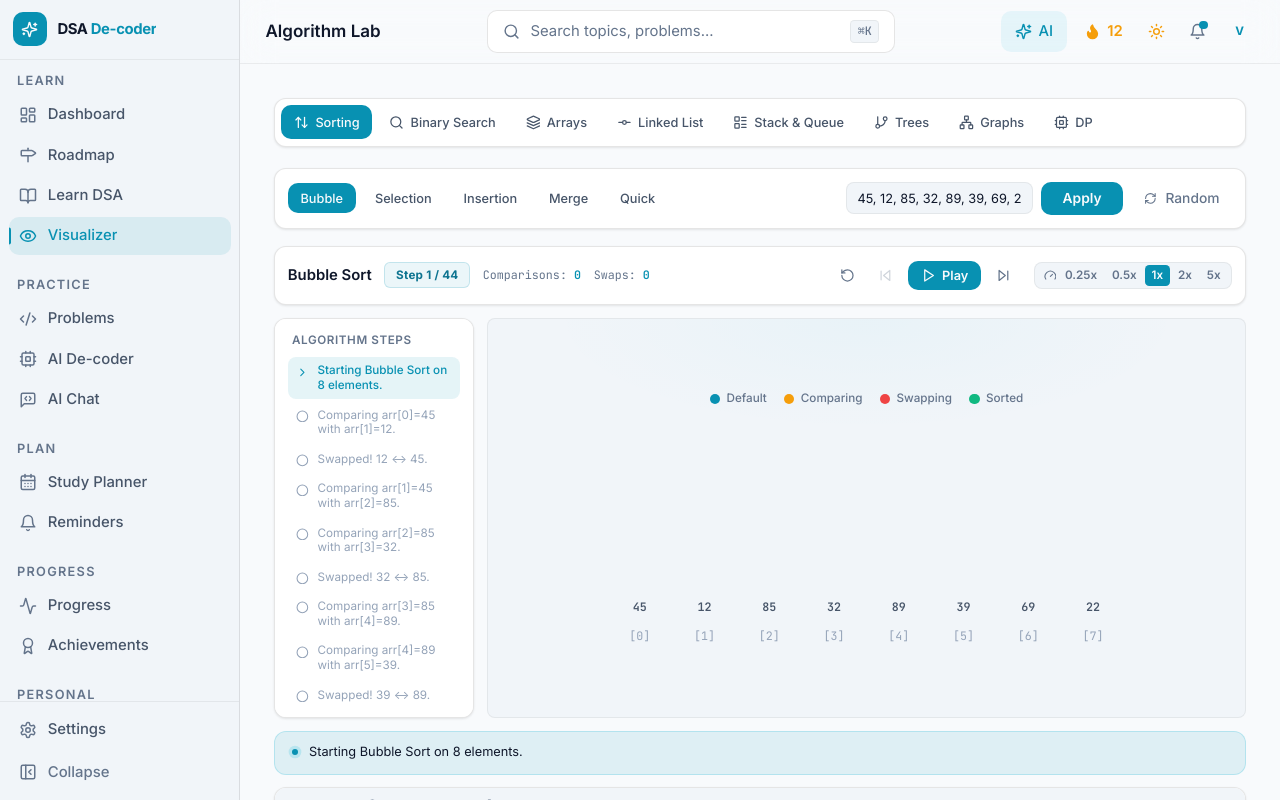
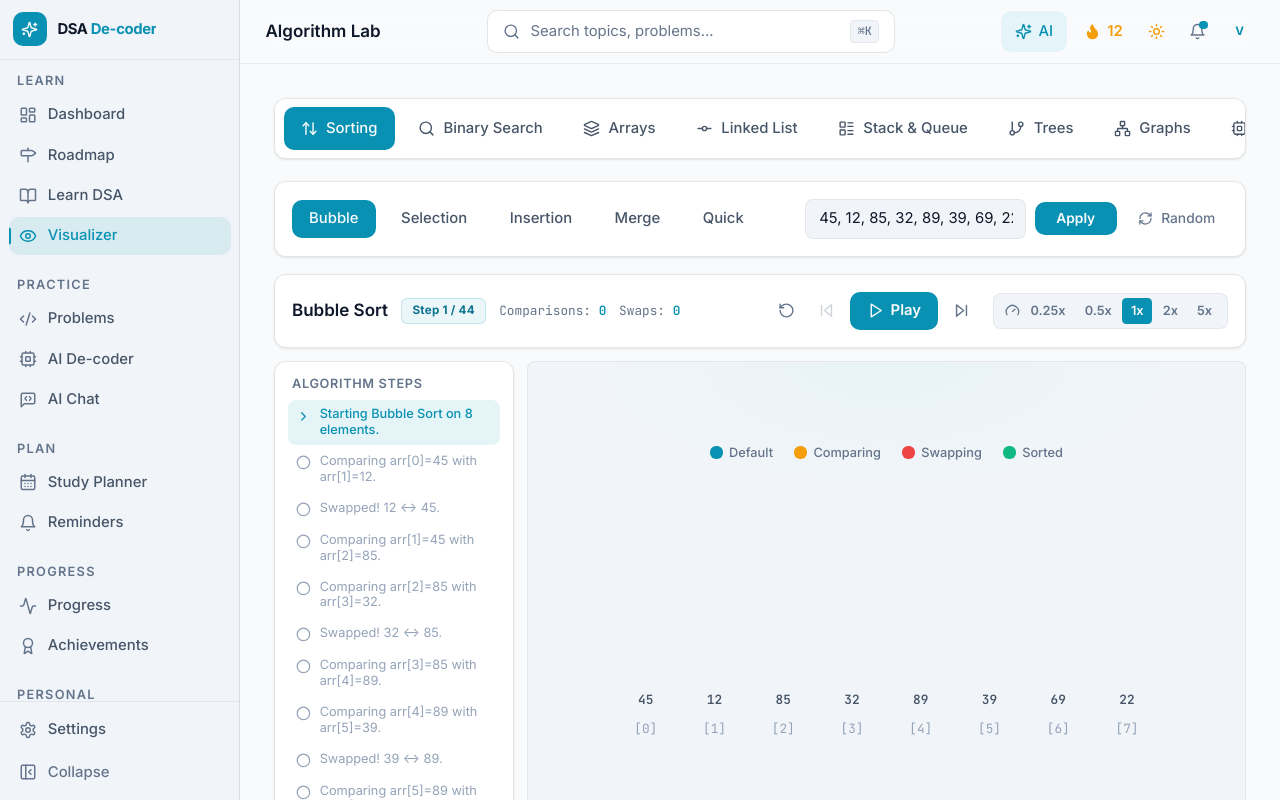
Before and after one commit to vikram1110dev/DSA-De-coder, a Next.js app: page /visualizer in a window 1280 px wide. Shown: the top 800 px of the page. Built offline with nearby package versions, Linux system fonts and the light colour scheme.

Commit message:
style: scale up Visualizer, Practice, and Progress pages for better readability

```diff
--- a/src/app/visualizer/page.tsx
+++ b/src/app/visualizer/page.tsx
@@ -42,7 +42,7 @@ export default function VisualizerPage() {
     <AppLayout>
       <div className="space-y-5">
         {/* Category selector */}
-        <div className="flex items-center gap-1 surface p-1.5 overflow-x-auto">
+        <div className="flex items-center gap-1.5 surface p-2 overflow-x-auto">
           {CATEGORIES.map((cat) => {
             const Icon = cat.icon;
             const isActive = activeCategory === cat.id;
@@ -51,13 +51,13 @@ export default function VisualizerPage() {
                 key={cat.id}
                 onClick={() => setActiveCategory(cat.id)}
                 className={clsx(
-                  'flex items-center gap-1.5 px-3 py-2 text-xs font-medium rounded-lg whitespace-nowrap transition-all',
+                  'flex items-center gap-2 px-4 py-2.5 text-sm font-medium rounded-lg whitespace-nowrap transition-all',
                   isActive
                     ? 'bg-accent text-bg-primary'
                     : 'text-text-secondary hover:text-text-primary hover:bg-white/[0.04]'
                 )}
               >
-                <Icon className="w-3.5 h-3.5" />
+                <Icon className="w-4 h-4" />
                 <span>{cat.name}</span>
               </button>
             );
--- a/src/components/visualizer/AlgorithmLab.tsx
+++ b/src/components/visualizer/AlgorithmLab.tsx
@@ -94,14 +94,14 @@ export const AlgorithmLab: React.FC<AlgorithmLabProps> = ({
   return (
     <div className="space-y-3">
       {/* ── Header bar ── */}
-      <div className="flex flex-wrap items-center justify-between gap-3 surface p-3">
+      <div className="flex flex-wrap items-center justify-between gap-3 surface p-4">
         <div className="flex items-center gap-3">
-          <h2 className="text-sm font-semibold text-text-primary">{algorithmName}</h2>
+          <h2 className="text-base font-semibold text-text-primary">{algorithmName}</h2>
           <span className="badge badge-cyan">
             Step {Math.min(currentStepIndex + 1, totalSteps)} / {totalSteps}
           </span>
           {counters && counters.map((c) => (
-            <span key={c.label} className="text-xxs font-mono text-text-muted">
+            <span key={c.label} className="text-xs font-mono text-text-muted">
               {c.label}: <span className="text-accent font-semibold">{c.value}</span>
             </span>
           ))}
@@ -110,39 +110,39 @@ export const AlgorithmLab: React.FC<AlgorithmLabProps> = ({
         {/* Playback controls */}
         <div className="flex items-center gap-1.5">
           <button onClick={onRestart} className="btn-ghost p-2" title="Restart (R)" aria-label="Restart">
-            <RotateCcw className="w-3.5 h-3.5" />
+            <RotateCcw className="w-4 h-4" />
           </button>
           <button onClick={onStepBackward} disabled={currentStepIndex <= 0} className="btn-ghost p-2 disabled:opacity-30" title="Step back (←)" aria-label="Step backward">
-            <SkipBack className="w-3.5 h-3.5" />
+            <SkipBack className="w-4 h-4" />
           </button>
 
           <button
             onClick={onPlayPause}
             className={clsx(
-              'flex items-center gap-1.5 px-3 py-1.5 rounded-lg text-xs font-semibold transition-all',
+              'flex items-center gap-1.5 px-4 py-2 rounded-lg text-sm font-semibold transition-all',
               isPlaying
                 ? 'bg-accent-amber text-bg-primary hover:bg-accent-amber/90'
                  : 'bg-accent text-bg-primary hover:bg-accent-hover'
             )}
             title="Play/Pause (Space)"
           >
-            {isPlaying ? <Pause className="w-3.5 h-3.5" /> : <Play className="w-3.5 h-3.5" />}
+            {isPlaying ? <Pause className="w-4 h-4" /> : <Play className="w-4 h-4" />}
             <span>{isPlaying ? 'Pause' : 'Play'}</span>
           </button>
 
           <button onClick={onStepForward} disabled={isComplete} className="btn-ghost p-2 disabled:opacity-30" title="Step forward (→)" aria-label="Step forward">
-            <SkipForward className="w-3.5 h-3.5" />
+            <SkipForward className="w-4 h-4" />
           </button>
 
           {/* Speed selector */}
-          <div className="flex items-center gap-0.5 ml-2 surface-inset px-1 py-0.5 rounded-md">
-            <Gauge className="w-3 h-3 text-text-muted ml-1" />
+          <div className="flex items-center gap-0.5 ml-2 surface-inset px-1.5 py-1 rounded-md">
+            <Gauge className="w-3.5 h-3.5 text-text-muted ml-1" />
             {[0.25, 0.5, 1, 2, 5].map((s) => (
               <button
                 key={s}
                 onClick={() => onSpeedChange(s)}
                 className={clsx(
-                  'px-1.5 py-0.5 text-xxs font-semibold rounded transition-colors',
+                  'px-2 py-1 text-xs font-semibold rounded transition-colors',
                   speed === s ? 'bg-accent text-bg-primary' : 'text-text-muted hover:text-text-secondary'
                 )}
                 title={`Speed shortcut: [ to slow down, ] to speed up`}
@@ -155,7 +155,7 @@ export const AlgorithmLab: React.FC<AlgorithmLabProps> = ({
       </div>
 
       {/* ── Main workspace: 3-panel layout ── */}
-      <div className="grid grid-cols-1 lg:grid-cols-[200px_1fr] gap-3">
+      <div className="grid grid-cols-1 lg:grid-cols-[240px_1fr] gap-3">
         {/* Left: Step Timeline */}
         <div className="hidden lg:block">
           <StepTimeline
@@ -165,7 +165,7 @@ export const AlgorithmLab: React.FC<AlgorithmLabProps> = ({
         </div>
 
         {/* Center: Visualization canvas */}
-        <div className="surface-inset p-6 min-h-[320px] flex flex-col justify-center items-center relative overflow-hidden">
+        <div className="surface-inset p-6 min-h-[380px] flex flex-col justify-center items-center relative overflow-hidden">
           {/* Subtle glow */}
           <div className="absolute inset-0 bg-hero-glow pointer-events-none opacity-30" />
           <div className="relative w-full">
@@ -176,9 +176,9 @@ export const AlgorithmLab: React.FC<AlgorithmLabProps> = ({
 
       {/* ── Bottom: Live explanation + Code panel ── */}
       {currentStep && (
-        <div className="surface-accent px-4 py-2.5 flex items-start gap-2.5">
-          <div className="w-1.5 h-1.5 rounded-full bg-accent mt-1.5 shrink-0 animate-step-pulse" />
-          <p className="text-xs text-text-primary leading-relaxed">
+        <div className="surface-accent px-4 py-3 flex items-start gap-2.5">
+          <div className="w-2 h-2 rounded-full bg-accent mt-1.5 shrink-0 animate-step-pulse" />
+          <p className="text-sm text-text-primary leading-relaxed">
             {currentStep.message}
           </p>
         </div>
--- a/src/components/visualizer/SortingVisualizer.tsx
+++ b/src/components/visualizer/SortingVisualizer.tsx
@@ -285,14 +285,14 @@ export const SortingVisualizer: React.FC = () => {
   return (
     <div className="space-y-4">
       {/* Algorithm selector + custom input */}
-      <div className="flex flex-wrap items-center justify-between gap-3 surface p-3">
-        <div className="flex items-center gap-1.5 overflow-x-auto">
+      <div className="flex flex-wrap items-center justify-between gap-3 surface p-4">
+        <div className="flex items-center gap-2 overflow-x-auto">
           {(['bubble', 'selection', 'insertion', 'merge', 'quick'] as SortAlgorithm[]).map((algo) => (
             <button
               key={algo}
               onClick={() => setAlgorithm(algo)}
               className={clsx(
-                'px-3 py-1.5 text-xs font-medium rounded-lg capitalize transition-all whitespace-nowrap',
+                'px-4 py-2 text-sm font-medium rounded-lg capitalize transition-all whitespace-nowrap',
                 algorithm === algo ? 'bg-accent text-bg-primary' : 'text-text-secondary hover:text-text-primary hover:bg-white/[0.04]'
               )}
             >
@@ -306,11 +306,11 @@ export const SortingVisualizer: React.FC = () => {
             value={customInput}
             onChange={(e) => setCustomInput(e.target.value)}
             placeholder="e.g. 50, 10, 80"
-            className="w-44 surface-inset px-2.5 py-1.5 text-xs text-text-primary focus:outline-none focus:ring-1 focus:ring-accent rounded-md"
+            className="w-52 surface-inset px-3 py-2 text-sm text-text-primary focus:outline-none focus:ring-1 focus:ring-accent rounded-md"
           />
           <button onClick={handleApplyCustom} className="btn-primary py-1.5">Apply</button>
-          <button onClick={handleRandomize} className="btn-ghost py-1.5">
-            <RefreshCw className="w-3 h-3" /> Random
+          <button onClick={handleRandomize} className="btn-ghost py-2">
+            <RefreshCw className="w-3.5 h-3.5" /> Random
           </button>
         </div>
       </div>
@@ -339,15 +339,15 @@ export const SortingVisualizer: React.FC = () => {
         {/* Visualization: Array bars */}
         <div className="flex flex-col items-center gap-2">
           {/* Legend */}
-          <div className="flex items-center gap-4 text-xxs font-medium text-text-muted mb-2">
-            <span className="flex items-center gap-1.5"><span className="w-2.5 h-2.5 rounded-sm bg-accent" />Default</span>
-            <span className="flex items-center gap-1.5"><span className="w-2.5 h-2.5 rounded-sm bg-viz-comparing" />Comparing</span>
-            <span className="flex items-center gap-1.5"><span className="w-2.5 h-2.5 rounded-sm bg-viz-swapping" />Swapping</span>
-            <span className="flex items-center gap-1.5"><span className="w-2.5 h-2.5 rounded-sm bg-viz-sorted" />Sorted</span>
+          <div className="flex items-center gap-5 text-xs font-medium text-text-muted mb-3">
+            <span className="flex items-center gap-1.5"><span className="w-3 h-3 rounded-sm bg-accent" />Default</span>
+            <span className="flex items-center gap-1.5"><span className="w-3 h-3 rounded-sm bg-viz-comparing" />Comparing</span>
+            <span className="flex items-center gap-1.5"><span className="w-3 h-3 rounded-sm bg-viz-swapping" />Swapping</span>
+            <span className="flex items-center gap-1.5"><span className="w-3 h-3 rounded-sm bg-viz-sorted" />Sorted</span>
           </div>
 
           {/* Bars */}
-          <div className="flex items-end justify-center gap-2 sm:gap-3 h-52 w-full">
+          <div className="flex items-end justify-center gap-2 sm:gap-3 h-60 w-full">
             {currentStep.array.map((value, idx) => {
               const isComparing = currentStep.comparing.includes(idx);
               const isSwapping = currentStep.swapping.includes(idx);
@@ -355,8 +355,8 @@ export const SortingVisualizer: React.FC = () => {
               const heightPct = Math.max(12, (value / maxVal) * 100);
 
               return (
-                <div key={idx} className="flex-1 max-w-[52px] flex flex-col items-center gap-1.5">
-                  <span className="text-xxs font-mono font-semibold text-text-secondary">{value}</span>
+                <div key={idx} className="flex-1 max-w-[56px] flex flex-col items-center gap-1.5">
+                  <span className="text-xs font-mono font-semibold text-text-secondary">{value}</span>
                   <div
                     style={{ height: `${heightPct}%` }}
                     className={clsx(
@@ -367,7 +367,7 @@ export const SortingVisualizer: React.FC = () => {
                         : 'bg-gradient-to-t from-accent/80 to-accent'
                     )}
                   />
-                  <span className="text-xxs font-mono text-text-disabled">[{idx}]</span>
+                  <span className="text-xs font-mono text-text-disabled">[{idx}]</span>
                 </div>
               );
             })}
--- a/src/components/visualizer/StepTimeline.tsx
+++ b/src/components/visualizer/StepTimeline.tsx
@@ -12,8 +12,8 @@ interface StepTimelineProps {
 
 export const StepTimeline: React.FC<StepTimelineProps> = ({ steps, currentStepIndex }) => {
   return (
-    <div className="surface h-full max-h-[400px] overflow-y-auto p-3 space-y-0.5">
-      <div className="text-xxs font-semibold text-text-muted uppercase tracking-wider mb-2 px-1">
+    <div className="surface h-full max-h-[460px] overflow-y-auto p-3 space-y-0.5">
+      <div className="text-xs font-semibold text-text-muted uppercase tracking-wider mb-2 px-1">
         Algorithm Steps
       </div>
 
@@ -26,7 +26,7 @@ export const StepTimeline: React.FC<StepTimelineProps> = ({ steps, currentStepIn
           <div
             key={idx}
             className={clsx(
-              'flex items-start gap-2 px-2 py-1.5 rounded-md transition-colors text-xxs',
+              'flex items-start gap-2 px-2 py-1.5 rounded-md transition-colors text-xs',
               isCurrent && 'bg-accent-muted',
               isComplete && 'opacity-60',
             )}
@@ -34,11 +34,11 @@ export const StepTimeline: React.FC<StepTimelineProps> = ({ steps, currentStepIn
             {/* State icon */}
             <div className="shrink-0 mt-0.5">
               {isComplete ? (
-                <Check className="w-3 h-3 text-state-success" />
+                <Check className="w-3.5 h-3.5 text-state-success" />
               ) : isCurrent ? (
-                <ChevronRight className="w-3 h-3 text-accent animate-pulse" />
+                <ChevronRight className="w-3.5 h-3.5 text-accent animate-pulse" />
               ) : (
-                <Circle className="w-3 h-3 text-text-disabled" />
+                <Circle className="w-3.5 h-3.5 text-text-disabled" />
               )}
             </div>
 
```
Also changed, not shown: src/app/practice/page.tsx (+18 -18 lines), src/app/progress/page.tsx (+27 -27 lines), src/app/roadmap/page.tsx (+19 -19 lines), src/components/visualizer/CodePanel.tsx (+10 -10 lines).
